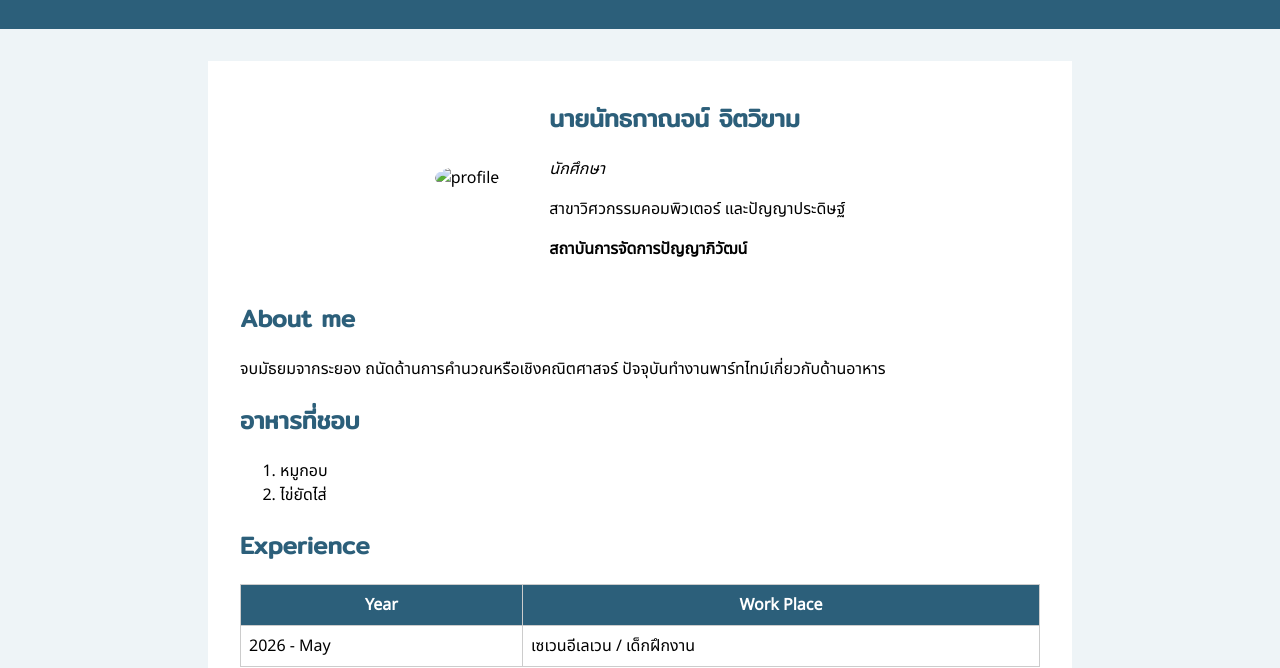
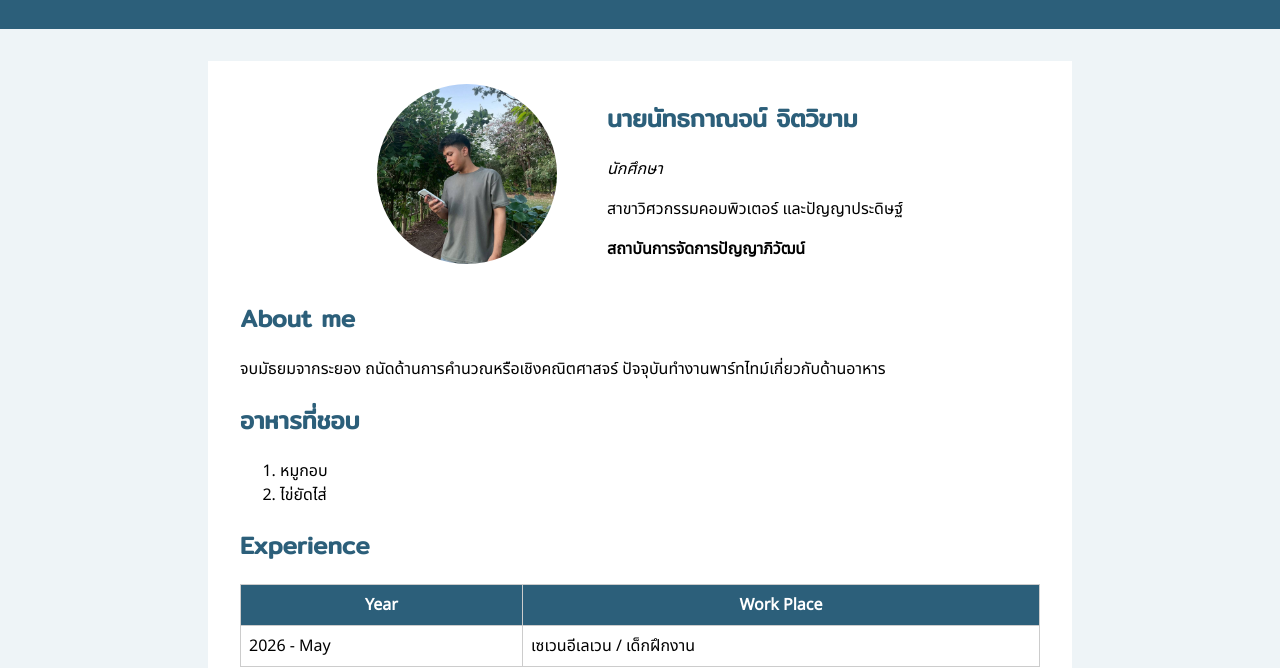
Before and after one commit to NTzX01/mypage-v2, a plain HTML site: page index.html in a window 1280 px wide. Shown: the part 171-839 px from the top of the page. Drawn offline with Linux system fonts and the light colour scheme.

Commit message:
Update index.html

```diff
--- a/index.html
+++ b/index.html
@@ -13,7 +13,7 @@
 </div>
 <div class="main">
   <table class="profile"><tr>
-    <td><img src="images/profile.jpg" alt="profile"></td>
+    <td><img src="profile.jpg" alt="profile"></td>
     <td>
       <h2>นายนัทธกาณจน์ จิตวิขาม</h2>
       <p><em>นักศึกษา</em></p>
```
